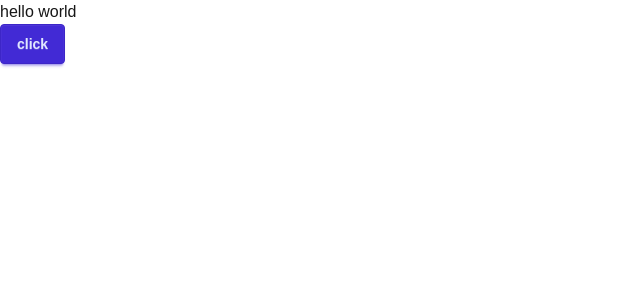
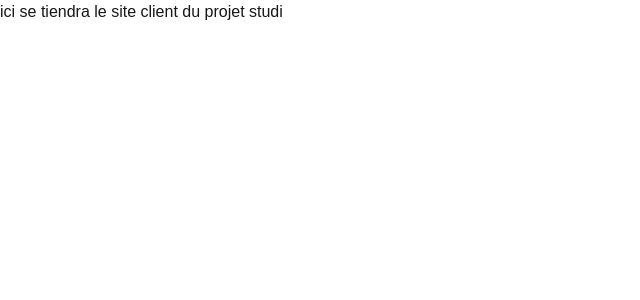
Before and after one commit to driano-gael/ClientJO_Front, a Next.js app in the folder application/: page / in a window 1280 px wide. Shown: the top 300 px of the page, without its empty margins (0-640 px from the left). Built offline with nearby package versions, Linux system fonts and the light colour scheme.

Commit message:
verification deploiement

```diff
--- a/application/src/app/page.tsx
+++ b/application/src/app/page.tsx
@@ -1,8 +1,7 @@
 export default function Home() {
   return (
     <>
-    <p>hello world</p>
-    <button className="btn btn-primary">click</button>
+    <p>ici se tiendra le site client du projet studi</p>
     </>
   );
 }
```
